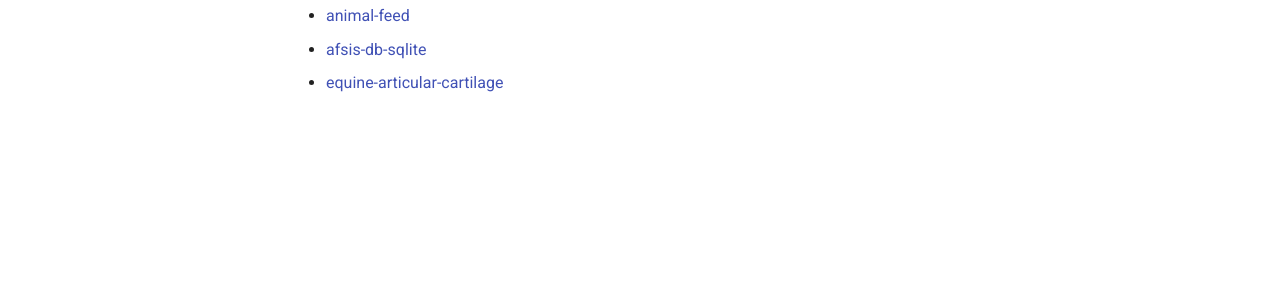
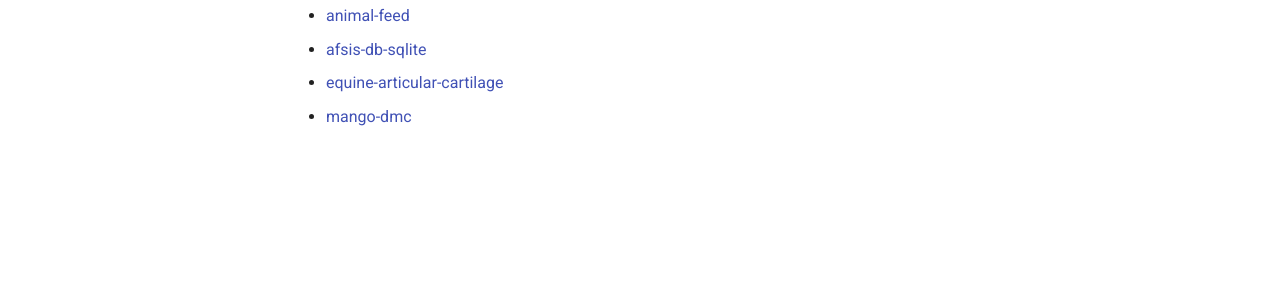
Before and after one commit to spectral-datasets/spectral-datasets.github.io, an MkDocs documentation site: the page built from docs/datasets.md, in a window 1280 px wide. Shown: the part 218-518 px from the top of the page. Built offline with MkDocs 1.6.1 and Material for MkDocs 9.7.7, drawn with Linux system fonts in a browser that asks for light colours; comment, search, counter and statistics services are not loaded.

Commit message:
linked mango-dmc dataset

```diff
--- a/docs/datasets.md
+++ b/docs/datasets.md
@@ -3,3 +3,4 @@ The following datasets are available:
 * [animal-feed](https://github.com/spectral-datasets/animal-feed)
 * [afsis-db-sqlite](https://github.com/spectral-datasets/afsis-db-sqlite)
 * [equine-articular-cartilage](https://github.com/spectral-datasets/equine-articular-cartilage)
+* [mango-dmc](https://github.com/spectral-datasets/mango-dmc)
```
